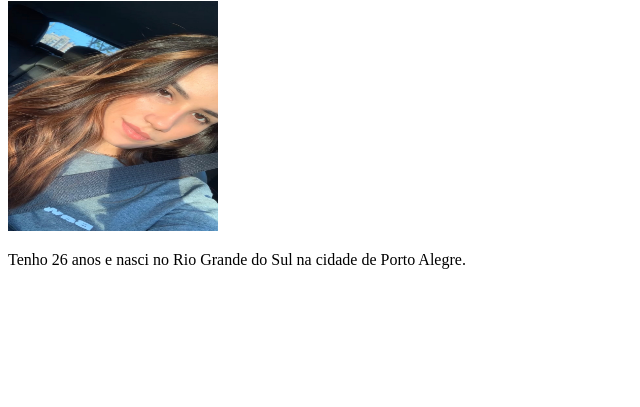
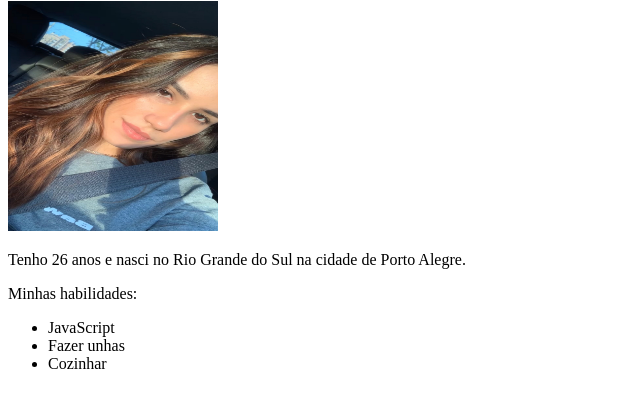
Before and after one commit to marialaura27/marialaura27.github.io, a plain HTML site: page index.html in a window 1280 px wide. Shown: the part 79-486 px from the top of the page, without its empty margins (0-640 px from the left). Drawn offline with Linux system fonts and the light colour scheme.

Commit message:
Adiciona habilidades

```diff
--- a/index.html
+++ b/index.html
@@ -12,6 +12,14 @@
   <p>
     Tenho 26 anos e nasci no Rio Grande do Sul na cidade de Porto Alegre.
   </p>
+  <p>
+    Minhas habilidades:
+    <ul>
+      <li>JavaScript</li>
+      <li>Fazer unhas</li>
+      <li>Cozinhar</li>
+    </ul>
+  </p>
 </body>
 
 </html>
```
